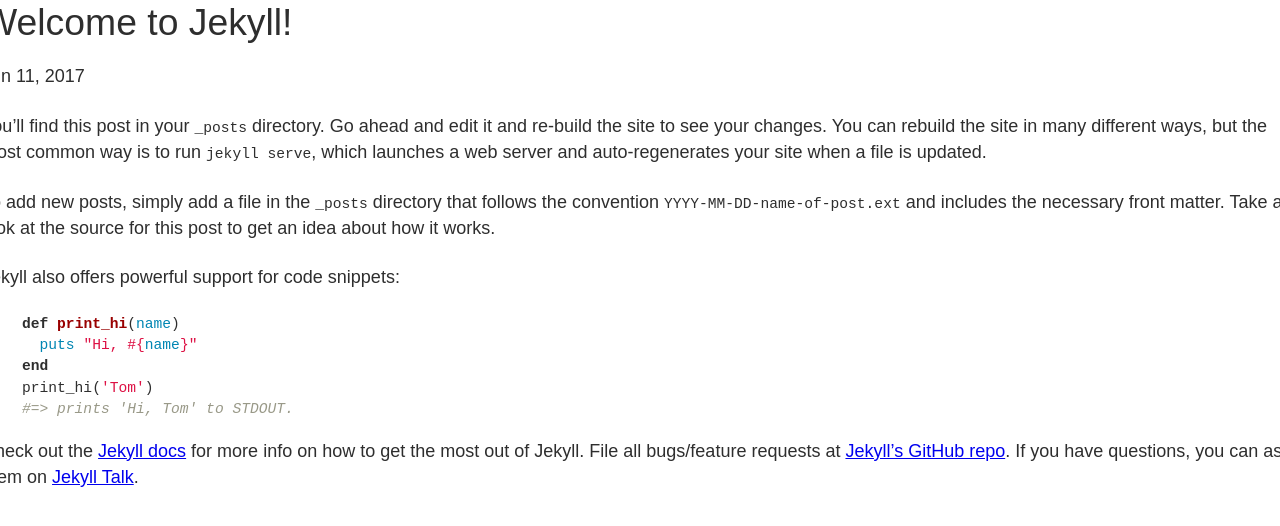
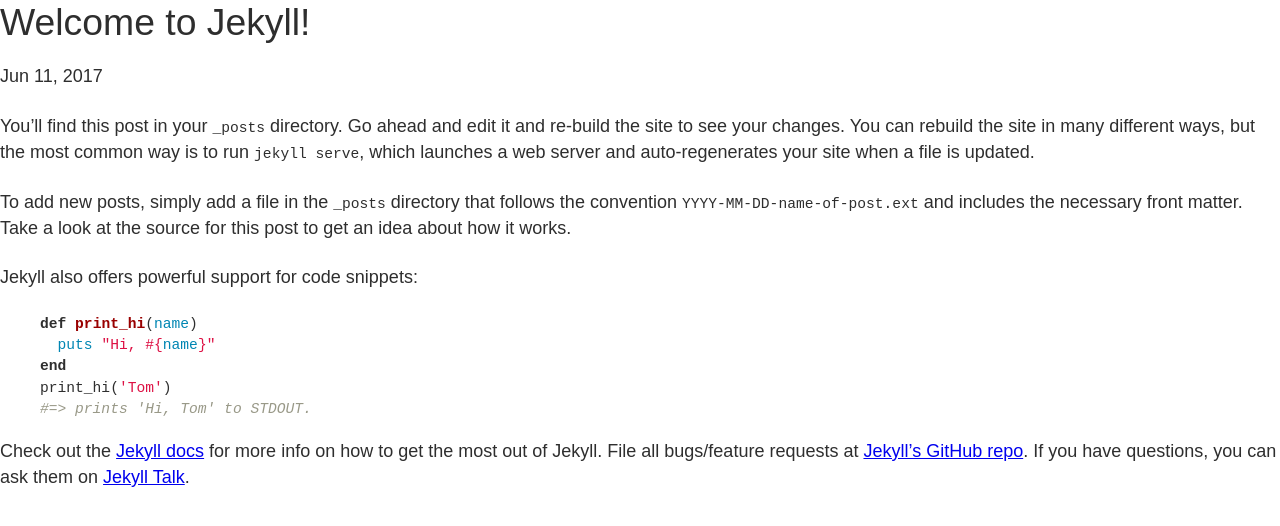
Before and after one commit to betodasilva/blog, a Jekyll site: the page built from _posts/2017-06-10-welcome-to-jekyll.markdown, in a window 1280 px wide. Shown: the top 526 px of the page. Built offline with Jekyll 4.4.1, drawn with Linux system fonts in a browser that asks for light colours.

Commit message:
remove sidebar in post page

```diff
--- a/_layouts/post.html
+++ b/_layouts/post.html
@@ -1,7 +1,10 @@
 ---
 layout: default
 ---
-<article class="post" itemscope itemtype="http://schema.org/BlogPosting">
+{% assign author = site.data.authors[page.author] %}
+
+<div class="post-wrapper">
+  <article class="post col-xs-12" itemscope itemtype="http://schema.org/BlogPosting">
 
     <header class="post-header">
       <h1 class="post-title" itemprop="name headline">{{ page.title | escape }}</h1>
@@ -10,8 +13,8 @@ layout: default
           {% assign date_format = site.date_format | default: "%b %-d, %Y" %}
           {{ page.date | date: date_format }}
         </time>
-      {% if page.author %}
-        • <span itemprop="author" itemscope itemtype="http://schema.org/Person"><span itemprop="name">{{ page.author }}</span></span>
+        {% if author %}
+          • <span itemprop="author" itemscope itemtype="http://schema.org/Person"><span itemprop="name">{{ author.name }}</span></span>
         {% endif %}</p>
     </header>
 
@@ -23,3 +26,4 @@ layout: default
       {% include disqus_comments.html %}
     {% endif %}
   </article>
+</div>
```
Lines whose indentation alone changed are shown as unchanged.
